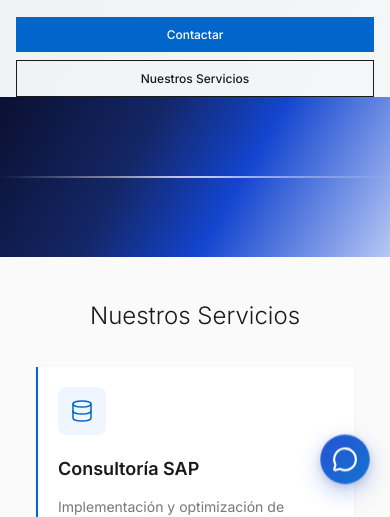
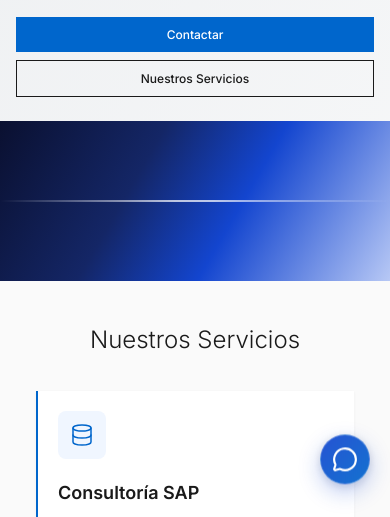
Before and after one commit to sayagoluispramador/Patersay-website, a website: page index.html in a window 390 px wide. Shown: the part 332-849 px from the top of the page. Drawn offline with Linux system fonts and the light colour scheme.

Commit message:
Ajustar espacio entre Hero y franja azul en mobile a 24px

```diff
--- a/css/styles.css
+++ b/css/styles.css
@@ -589,7 +589,7 @@ button {
         position: relative;
         width: 100%;
         height: 160px;
-        margin-top: 0;
+        margin-top: 24px;
         clip-path: none;
     }
 
```
